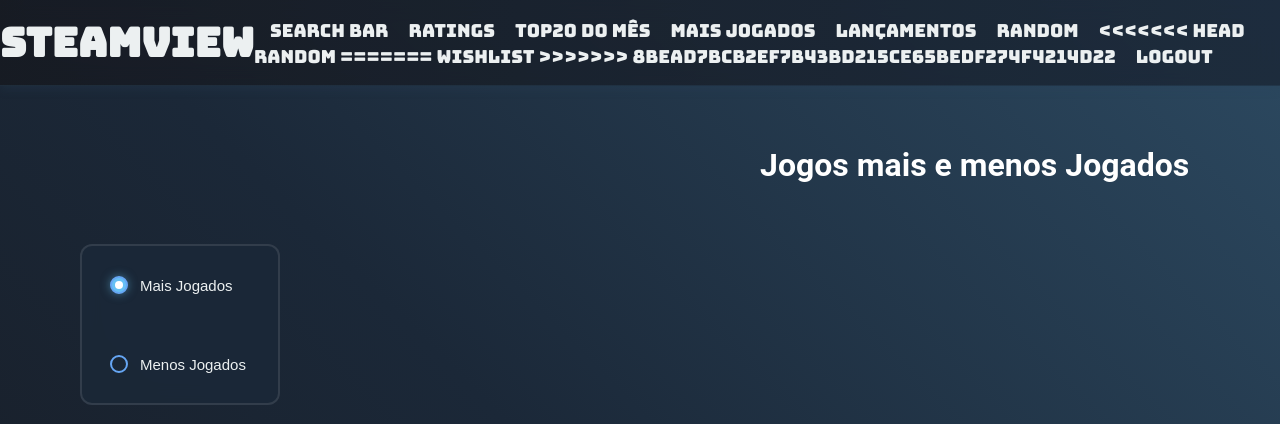
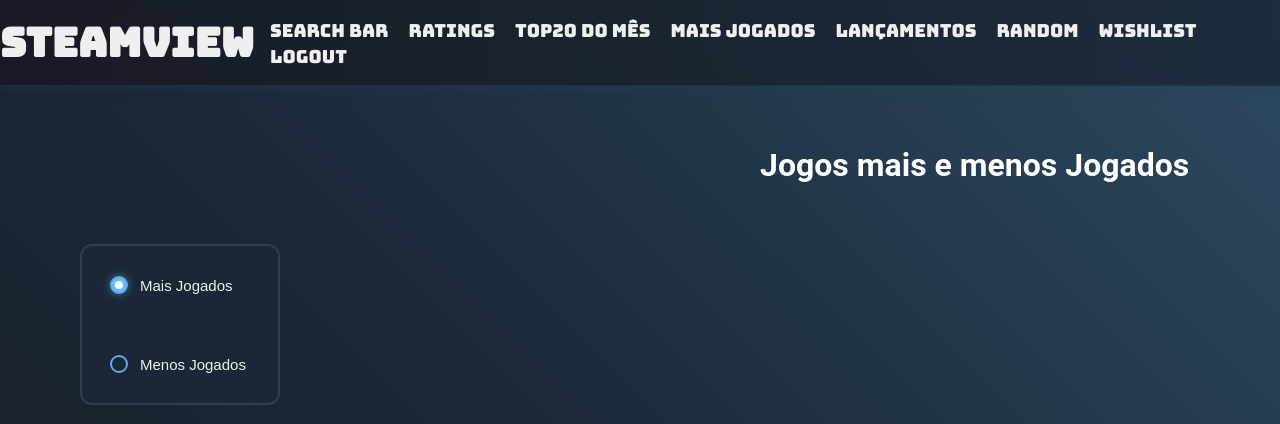
Before and after one commit to GMiranda21ML/SteamView, a Django app: page /maisJogadosHist/ in a window 1280 px wide. Shown: the top 424 px of the page. Run offline with Django 5.2, Linux system fonts and the light colour scheme; data that the repository does not hold is empty; parts of the project's set-up code (start-up, migrations or seed data) failed here and were passed over; some libraries are stand-ins or nearby versions; some web fonts are replaced.

Commit message:
resolvendo conflito de merge

```diff
--- a/steamview/templates/partials/_header.html
+++ b/steamview/templates/partials/_header.html
@@ -24,11 +24,7 @@
                     <a class="configHardware" href="{% url 'jogoAleatorio' %}">Random</a>
                 </li>
                 <li>
-<<<<<<< HEAD
-                    <a class="random" href="{% url 'jogoAleatorio' %}">Random</a>
-=======
                     <a class="wishList" href="{% url 'wishList' %}">wishList</a>
->>>>>>> 8bead7bcb2ef7b43bd215ce65bedf274f4214d22
                 </li>
                 <li>
                     <a href="{% url 'account_logout' %}">Logout</a>
```
